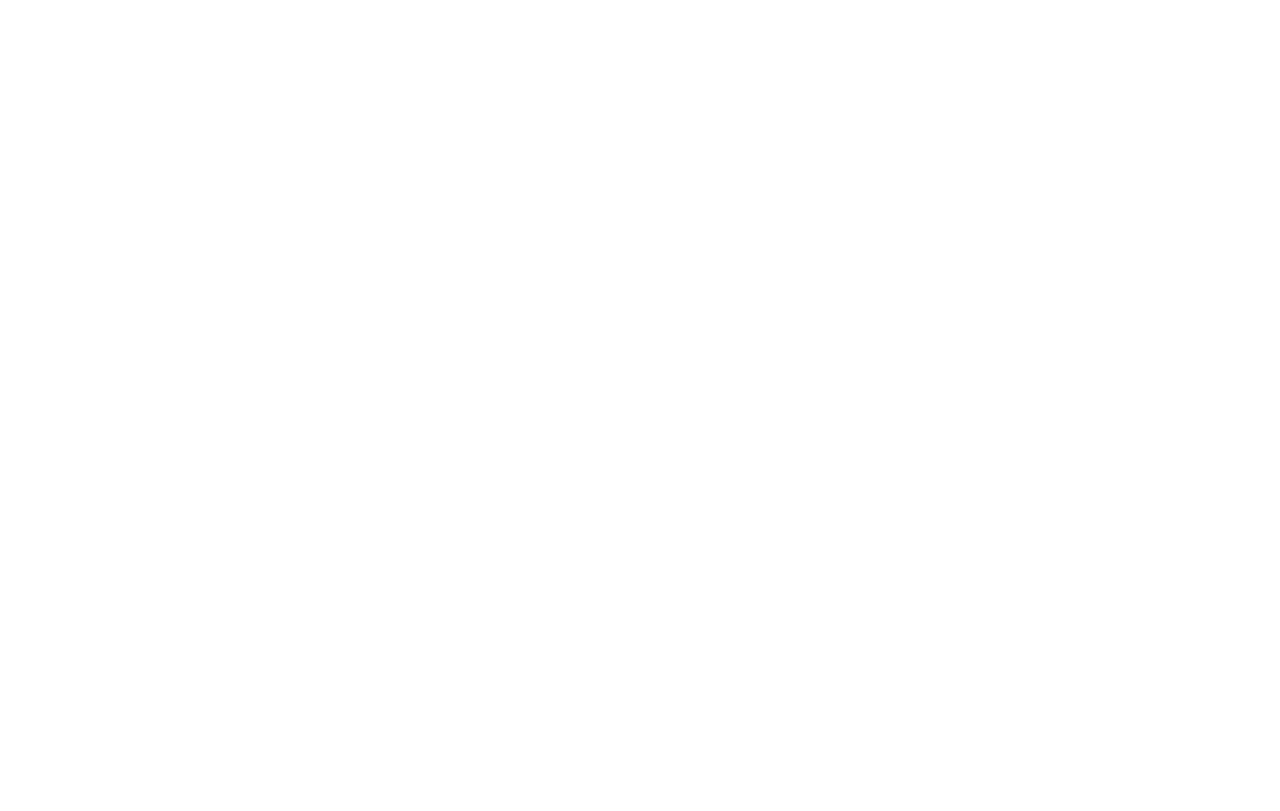
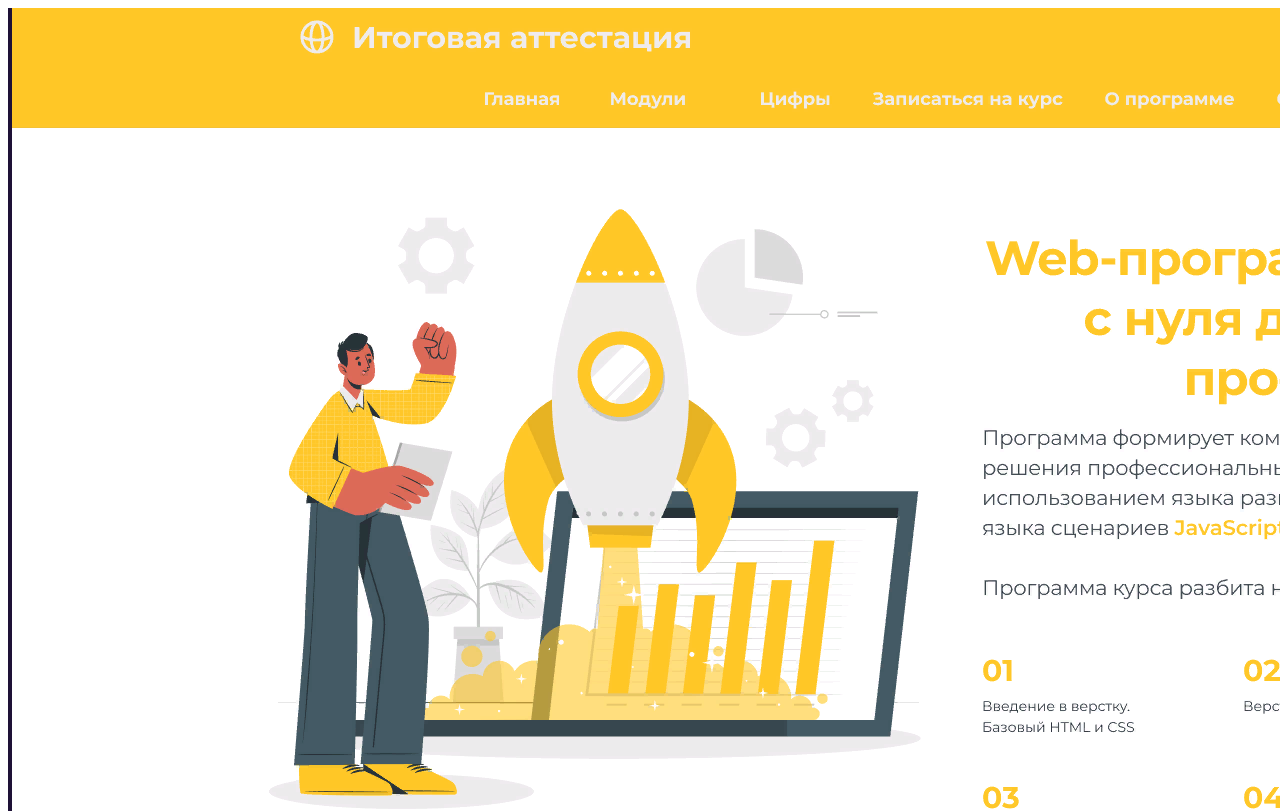
Before and after one commit to MadinaGyseinova/site, a plain HTML site: page index.html in a window 1280 px wide. Shown: the top 811 px of the page. Drawn offline with Linux system fonts and the light colour scheme.

Commit message:
Update style.css

```diff
--- a/style.css
+++ b/style.css
@@ -7,5 +7,5 @@ body{
     position: absolute;
     width: 1928px;
     height: 3001px;
-    background: url(lol/maket.png);
+    background: url('./maket.png');
 }
```
